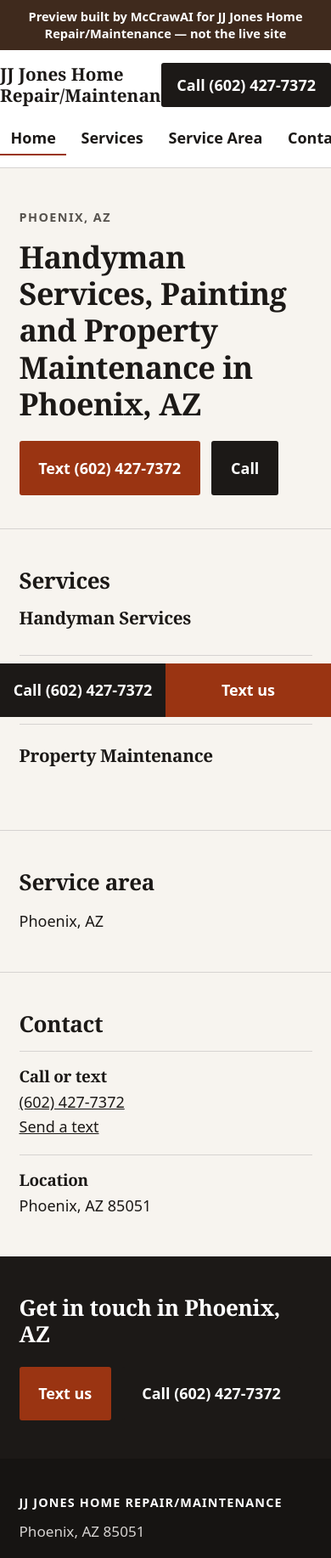
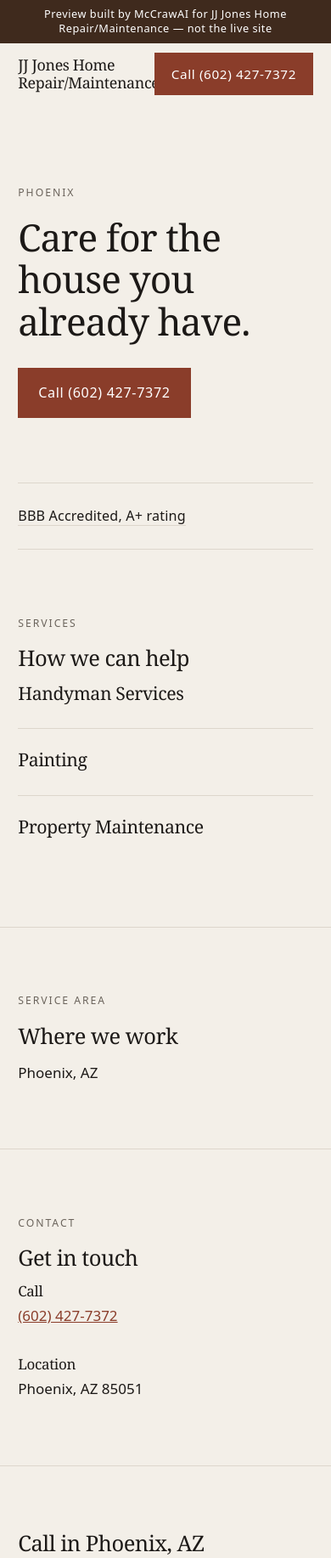
Before and after one commit to mccrawaiops/demo-jj-home-repair, a plain HTML site: page index.html in a window 390 px wide. Shown: the top 1834 px of the page at 85% size. Drawn offline with Linux system fonts and the light colour scheme.

Commit message:
Publish preview demo for JJ Jones Home Repair/Maintenance

```diff
--- a/index.html
+++ b/index.html
@@ -4,24 +4,24 @@
 <meta charset="utf-8">
 <meta name="viewport" content="width=device-width,initial-scale=1">
 <title>JJ Jones Home Repair/Maintenance | Phoenix, AZ 85051</title>
-<meta name="description" content="JJ Jones Home Repair/Maintenance in Phoenix, AZ 85051 — Handyman Services, Painting, Property Maintenance. Call (602) 427-7372.">
+<meta name="description" content="JJ Jones Home Repair/Maintenance in Phoenix, AZ 85051 — Care for the house you already have. Call (602) 427-7372.">
 <meta name="robots" content="noindex,nofollow">
 <link rel="canonical" href="https://mccrawaiops.github.io/demo-jj-home-repair/">
 <meta property="og:site_name" content="JJ Jones Home Repair/Maintenance">
 <meta property="og:title" content="JJ Jones Home Repair/Maintenance | Phoenix, AZ 85051">
-<meta property="og:description" content="JJ Jones Home Repair/Maintenance in Phoenix, AZ 85051 — Handyman Services, Painting, Property Maintenance. Call (602) 427-7372.">
+<meta property="og:description" content="JJ Jones Home Repair/Maintenance in Phoenix, AZ 85051 — Care for the house you already have. Call (602) 427-7372.">
 <meta property="og:type" content="website">
 <meta property="og:url" content="https://mccrawaiops.github.io/demo-jj-home-repair/">
 
 <meta name="twitter:card" content="summary">
-<meta name="theme-color" content="#1c1917">
+<meta name="theme-color" content="#f3efe8">
 <link rel="icon" href="img/favicon.png" type="image/png">
 <link rel="apple-touch-icon" href="img/favicon.png">
 
 <link rel="stylesheet" href="styles.css">
 <script type="application/ld+json">{"@context":"https://schema.org","@graph":[{"@type":"LocalBusiness","@id":"https://mccrawaiops.github.io/demo-jj-home-repair/#business","name":"JJ Jones Home Repair/Maintenance","url":"https://mccrawaiops.github.io/demo-jj-home-repair/","telephone":"+16024277372","address":{"@type":"PostalAddress","addressLocality":"Phoenix","addressRegion":"AZ","postalCode":"85051","addressCountry":"US"},"areaServed":[{"@type":"Place","name":"Phoenix, AZ"}]},{"@type":"WebPage","@id":"https://mccrawaiops.github.io/demo-jj-home-repair/","url":"https://mccrawaiops.github.io/demo-jj-home-repair/","name":"JJ Jones Home Repair/Maintenance","about":{"@id":"https://mccrawaiops.github.io/demo-jj-home-repair/#business"}}]}</script>
 </head>
-<body class="has-sticky">
+<body class="layout-typographic base-light">
 <div class="preview-ribbon">Preview built by McCrawAI for JJ Jones Home Repair/Maintenance — not the live site</div>
 <a class="skip" href="#main">Skip to content</a>
 <header class="top" id="top">
@@ -29,15 +29,15 @@
     <a href="index.html" class="brand"><span class="wordmark">JJ Jones Home Repair/Maintenance</span></a>
     <a class="callbtn" href="tel:+16024277372">Call (602) 427-7372</a>
   </div>
-  <nav class="wrap nav" aria-label="Main"><a href="index.html#top" aria-current="page">Home</a><a href="index.html#services">Services</a><a href="index.html#area">Service Area</a><a href="index.html#contact">Contact</a></nav>
 </header>
 <main id="main">
-<section class="hero"><div class="wrap hero-grid"><div><p class="eyebrow">Phoenix, AZ</p><h1>Handyman Services, Painting and Property Maintenance in Phoenix, AZ</h1><div class="btns"><a class="btn" href="sms:+16024277372?&body=Hi%2C%20I%20would%20like%20to%20ask%20about%20a%20project.">Text (602) 427-7372</a><a class="btn alt" href="tel:+16024277372">Call</a></div></div></div></section>
-<section class="sec" id="services"><div class="wrap"><h2>Services</h2><article class="svc"><div><h3>Handyman Services</h3></div></article><article class="svc"><div><h3>Painting</h3></div></article><article class="svc"><div><h3>Property Maintenance</h3></div></article></div></section>
-<section class="sec" id="area"><div class="wrap"><h2>Service area</h2><ul class="towns"><li>Phoenix, AZ</li></ul></div></section>
-<section class="sec" id="contact"><div class="wrap"><h2>Contact</h2><div class="contact-list"><div class="contact-item"><h2>Call or text</h2><p><a href="tel:+16024277372">(602) 427-7372</a></p><p><a href="sms:+16024277372?&body=Hi%2C%20I%20would%20like%20to%20ask%20about%20a%20project.">Send a text</a></p></div><div class="contact-item"><h2>Location</h2><p>Phoenix, AZ 85051</p></div></div></div></section>
+<section class="hero"><div class="wrap hero-inner"><p class="eyebrow">Phoenix</p><h1>Care for the house you already have.</h1><div class="btns"><a class="btn" href="tel:+16024277372">Call (602) 427-7372</a></div></div></section>
+<section class="trust-band" id="trust"><div class="wrap"><div class="trust"><div class="trust-item"><p><a href="https://www.bbb.org/us/az/phoenix/category/handyman/accredited" rel="noopener" target="_blank">BBB Accredited, A+ rating</a></p></div></div></div></section>
+<section class="sec" id="services"><div class="wrap"><p class="kicker">Services</p><h2>How we can help</h2><div class="svcs"><article class="svc"><h3>Handyman Services</h3></article><article class="svc"><h3>Painting</h3></article><article class="svc"><h3>Property Maintenance</h3></article></div></div></section>
+<section class="sec" id="area"><div class="wrap"><p class="kicker">Service area</p><h2>Where we work</h2><ul class="towns"><li>Phoenix, AZ</li></ul></div></section>
+<section class="sec" id="contact"><div class="wrap"><p class="kicker">Contact</p><h2>Get in touch</h2><div class="contact-list"><div class="contact-item"><h2>Call</h2><p><a href="tel:+16024277372">(602) 427-7372</a></p></div><div class="contact-item"><h2>Location</h2><p>Phoenix, AZ 85051</p></div></div></div></section>
 </main>
-<section class="cta-band"><div class="wrap"><h2>Get in touch in Phoenix, AZ</h2><div class="btns"><a class="btn" href="sms:+16024277372?&body=Hi%2C%20I%20would%20like%20to%20ask%20about%20a%20project.">Text us</a><a class="btn alt" href="tel:+16024277372">Call (602) 427-7372</a></div></div></section>
+<section class="cta-band"><div class="wrap"><h2>Call in Phoenix, AZ</h2><div class="btns"><a class="btn" href="tel:+16024277372">Call (602) 427-7372</a></div></div></section>
 <footer class="foot">
   <div class="wrap cols">
     <div>
@@ -49,7 +49,6 @@
       <h3>Contact</h3>
       <p>
         <a href="tel:+16024277372">(602) 427-7372</a><br>
-        <a href="sms:+16024277372?&body=Hi%2C%20I%20would%20like%20to%20ask%20about%20a%20project.">Text us</a><br>
 
       </p>
     </div>
@@ -57,6 +56,5 @@
   </div>
   <div class="wrap credit">Demo site by <a href="https://mccrawai.com">McCrawAI</a>. This is a preview, not the live site.</div>
 </footer>
-<nav class="sticky" aria-label="Quick contact"><a class="sticky-call" href="tel:+16024277372">Call (602) 427-7372</a><a class="sticky-text" href="sms:+16024277372?&body=Hi%2C%20I%20would%20like%20to%20ask%20about%20a%20project.">Text us</a></nav>
 </body>
 </html>
--- a/styles.css
+++ b/styles.css
@@ -1,180 +1,278 @@
-/* Preview demo styles. System fonts only. No decorative motion. */
+@font-face{font-family:'Source Serif 4';font-style:normal;font-weight:200 900;font-display:swap;src:url('fonts/source-serif-4.woff2') format('woff2')}
+@font-face{font-family:'Source Sans 3';font-style:normal;font-weight:200 900;font-display:swap;src:url('fonts/source-sans-3.woff2') format('woff2')}
+:root{--font-head:'Source Serif 4', Georgia, "Times New Roman", serif;--font-body:'Source Sans 3', system-ui, -apple-system, sans-serif;}
+
+/* Prospect demo styles. Two typefaces per site, injected as --font-head and --font-body. */
 :root{
   --primary:#1c1917;
-  --accent:#9a3412;
-  --bg:#f7f4ef;
+  --accent:#8a3d2a;
+  --bg:#f3efe8;
   --ink:#1c1917;
-  --muted:#57534e;
-  --paper:#fff;
-  --line:#d6d3d1;
-  --header:#fff;
+  --muted:#6b645c;
+  --paper:#fffcf7;
+  --line:#ddd6cc;
+  --header:#f3efe8;
   --header-ink:#1c1917;
   --ribbon:#3f2a1d;
+  --font-head:Georgia,"Iowan Old Style","Times New Roman",serif;
+  --font-body:system-ui,-apple-system,"Segoe UI",sans-serif;
+  --header-h:4.25rem;
 }
 *,*::before,*::after{box-sizing:border-box}
-html{font-size:18px;scroll-behavior:smooth}
+html{font-size:17px;-webkit-text-size-adjust:100%}
 body{
   margin:0;
-  font-family:system-ui,-apple-system,"Segoe UI",Roboto,Arial,sans-serif;
+  font-family:var(--font-body);
+  font-weight:400;
   color:var(--ink);
   background:var(--bg);
   line-height:1.6;
-  padding-bottom:0;
+  letter-spacing:0;
 }
-body.has-sticky{padding-bottom:3.75rem}
 img{max-width:100%;height:auto;display:block}
-a{color:var(--primary)}
-a:focus-visible,button:focus-visible{outline:3px solid var(--accent);outline-offset:3px}
+a{color:var(--accent)}
+a:focus-visible,button:focus-visible{outline:2px solid var(--accent);outline-offset:3px}
 h1,h2,h3{
-  font-family:Georgia,"Iowan Old Style","Palatino Linotype",Palatino,"Times New Roman",serif;
-  font-weight:700;
-  line-height:1.2;
-  letter-spacing:-0.015em;
+  font-family:var(--font-head);
+  font-weight:500;
+  line-height:1.12;
+  letter-spacing:-0.02em;
   color:var(--primary);
   margin:0 0 .6em;
 }
-h1{font-size:clamp(2rem,5vw,3.15rem)}
-h2{font-size:clamp(1.45rem,3vw,1.9rem)}
+h1{font-size:clamp(2.25rem,8vw,4.75rem);font-weight:500;max-width:18ch}
+h2{font-size:clamp(1.5rem,3.2vw,2.15rem)}
 h3{font-size:1.15rem}
 p{margin:0 0 1em}
-.wrap{max-width:1080px;margin:0 auto;padding:0 1.25rem}
+.wrap{width:min(1120px,100% - 2.5rem);margin-inline:auto}
 .skip{position:absolute;left:-999px}
-.skip:focus{left:1rem;top:1rem;background:#fff;padding:.5rem .75rem;z-index:20}
+.skip:focus{left:1rem;top:1rem;background:var(--paper);color:var(--ink);padding:.5rem .75rem;z-index:30}
 
 .preview-ribbon{
   background:var(--ribbon);
   color:#fff;
   text-align:center;
-  font-size:.8125rem;
-  font-weight:650;
+  font-size:.75rem;
+  font-weight:500;
+  letter-spacing:.04em;
   line-height:1.4;
-  padding:.5rem 1rem;
+  padding:.45rem 1rem;
 }
 
 .top{
   background:var(--header);
-  border-bottom:1px solid var(--line);
+  color:var(--header-ink);
   position:sticky;
   top:0;
-  z-index:5;
-  color:var(--header-ink);
+  z-index:8;
 }
-.bar{display:flex;align-items:center;justify-content:space-between;gap:1rem;padding:.85rem 0}
-.brand{display:flex;align-items:center;gap:.75rem;text-decoration:none;color:var(--header-ink);min-width:0}
-.brand img{height:48px;width:auto;max-width:220px}
-.wordmark{font-family:Georgia,"Iowan Old Style",Palatino,serif;font-weight:700;font-size:1.15rem;line-height:1.2}
+.bar{
+  display:flex;
+  align-items:center;
+  justify-content:space-between;
+  gap:1.25rem;
+  min-height:var(--header-h);
+  padding:.6rem 0;
+}
+.brand{display:flex;align-items:center;gap:.8rem;text-decoration:none;color:var(--header-ink);min-width:0}
+.brand img{height:44px;width:auto;max-width:200px}
+.wordmark{font-family:var(--font-head);font-weight:500;font-size:1.05rem;line-height:1.2;letter-spacing:-0.02em}
 .callbtn{
-  background:var(--primary);
+  background:var(--accent);
   color:#fff;
   text-decoration:none;
-  font-weight:700;
-  padding:.65rem 1rem;
-  border-radius:3px;
+  font-weight:500;
+  font-size:.9rem;
+  letter-spacing:.04em;
+  padding:.7rem 1.1rem;
   white-space:nowrap;
+  border:1px solid var(--accent);
+  transition:opacity .5s ease;
 }
-.nav{display:flex;gap:.25rem;padding:0 0 .75rem;overflow-x:auto}
-.nav a{text-decoration:none;color:var(--header-ink);font-weight:600;padding:.35rem .7rem;white-space:nowrap}
-.nav a[aria-current="page"]{color:var(--primary);box-shadow:inset 0 -2px 0 var(--accent)}
+.callbtn:hover{opacity:.86}
 
-.hero{padding:2.6rem 0 2.2rem}
-.hero-grid{display:grid;gap:1.75rem;align-items:center}
-@media(min-width:800px){
-  .hero-grid.has-photo{grid-template-columns:1.05fr .95fr}
-}
+/* Hero */
+.hero{position:relative;isolation:isolate}
+.hero-inner{padding:4.5rem 0 4rem}
 .eyebrow{
-  font-size:.8rem;
-  font-weight:700;
-  letter-spacing:.1em;
+  font-family:var(--font-body);
+  font-size:.72rem;
+  font-weight:500;
+  letter-spacing:.16em;
   text-transform:uppercase;
   color:var(--muted);
-  margin:0 0 .75rem;
+  margin:0 0 1.1rem;
 }
-.lead{font-size:1.15rem;max-width:36rem}
-.hero-photo img{width:100%;aspect-ratio:4/3;object-fit:cover;background:var(--line)}
-
-.btns{display:flex;flex-wrap:wrap;gap:.75rem;margin:1.25rem 0 0}
+.lead{font-size:1.05rem;max-width:32rem;color:var(--ink);margin:0 0 0}
+.hero .lead{margin-top:1.15rem;max-width:28rem}
+.btns{display:flex;flex-wrap:wrap;gap:.75rem;margin:1.75rem 0 0}
 .btn{
   display:inline-block;
   background:var(--accent);
   color:#fff;
   text-decoration:none;
-  font-weight:700;
-  padding:.85rem 1.15rem;
-  border-radius:3px;
-  border:2px solid var(--accent);
+  font-weight:500;
+  font-size:.95rem;
+  letter-spacing:.04em;
+  padding:.9rem 1.35rem;
+  border:1px solid var(--accent);
+  transition:opacity .5s ease,background .5s ease,color .5s ease;
 }
-.btn.alt{background:var(--primary);border-color:var(--primary);color:#fff}
-.btn.ghost{background:transparent;color:var(--primary);border-color:var(--primary)}
+.btn:hover{opacity:.88}
+.btn.ghost{background:transparent;color:var(--ink);border-color:var(--line)}
 
-.sec{padding:2.5rem 0;border-top:1px solid var(--line)}
-.about{max-width:40rem}
+/* Full-bleed photo hero */
+.hero-bleed{
+  min-height:calc(100svh - 6.5rem);
+  display:flex;
+  align-items:flex-end;
+  color:#f8f6f1;
+}
+.hero-bleed .hero-media{
+  position:absolute;
+  inset:0;
+  z-index:-1;
+  overflow:hidden;
+  background:#1a1917;
+}
+.hero-bleed .hero-media img{
+  width:100%;
+  height:100%;
+  object-fit:cover;
+  object-position:center;
+  transform:scale(1.04);
+  animation:hero-settle 1.8s ease-out both;
+}
+.hero-bleed::after{
+  content:"";
+  position:absolute;
+  inset:0;
+  z-index:-1;
+  background:linear-gradient(180deg,rgba(10,10,10,.18) 0%,rgba(10,10,10,.28) 40%,rgba(10,10,10,.72) 100%);
+  pointer-events:none;
+}
+.hero-bleed .hero-inner,.hero-bleed .hero-copy{width:min(1120px,100% - 2.5rem);margin-inline:auto;padding:5rem 0 4.25rem;position:relative}
+.hero-bleed h1,.hero-bleed .eyebrow,.hero-bleed .lead{color:#f8f6f1}
+.hero-bleed .eyebrow{color:rgba(248,246,241,.78)}
+.hero-bleed .lead{color:rgba(248,246,241,.86)}
+.hero-bleed .btn{background:#fff;color:#161412;border-color:#fff}
+@keyframes hero-settle{from{transform:scale(1.08);opacity:.7}to{transform:scale(1.04);opacity:1}}
+@keyframes fade-up{from{opacity:0;transform:translateY(.6rem)}to{opacity:1;transform:none}}
+.hero-bleed .hero-copy{animation:fade-up 1s ease both .2s}
 
-.svc{
+/* Typographic / industrial heroes (no photo) */
+.layout-typographic .hero-inner,
+.layout-industrial .hero-inner{padding:5.5rem 0 4.5rem}
+.layout-typographic h1{font-size:clamp(2.6rem,11vw,6rem);max-width:14ch;font-weight:500}
+.layout-industrial h1{font-size:clamp(2.4rem,9vw,5.25rem);max-width:16ch;letter-spacing:-0.03em;font-weight:600}
+.layout-crisp h1{font-family:var(--font-head);letter-spacing:-0.04em;font-weight:500;max-width:16ch}
+.layout-editorial h1{font-weight:500;font-style:italic;letter-spacing:-0.03em}
+.layout-editorial .wordmark{font-style:normal}
+
+/* Sections */
+.sec{padding:4.5rem 0}
+.sec + .sec{border-top:1px solid var(--line)}
+.kicker{
+  font-size:.72rem;
+  font-weight:500;
+  letter-spacing:.16em;
+  text-transform:uppercase;
+  color:var(--muted);
+  margin:0 0 1rem;
+}
+.about{max-width:38rem}
+.about p{font-size:1.05rem}
+
+/* Trust */
+.trust{
   display:grid;
-  gap:1.25rem;
-  padding:1.35rem 0;
+  gap:1.25rem 2.5rem;
+  padding:1.5rem 0;
   border-top:1px solid var(--line);
-  align-items:start;
+  border-bottom:1px solid var(--line);
 }
+@media(min-width:700px){
+  .trust{grid-template-columns:repeat(auto-fit,minmax(180px,1fr));padding:1.75rem 0}
+}
+.trust-item{min-width:0}
+.trust-item p{margin:0;font-size:.95rem;letter-spacing:.01em}
+.trust-item a{color:inherit;text-decoration:none;border-bottom:1px solid var(--line)}
+.hero-bleed + .trust-band{background:var(--bg)}
+.trust-band{padding:0}
+.trust-band .wrap{padding-top:0;padding-bottom:0}
+
+/* Reviews */
+.reviews{display:grid;gap:2.5rem}
+@media(min-width:800px){
+  .reviews{grid-template-columns:repeat(3,1fr);gap:2.75rem}
+}
+blockquote.review{margin:0}
+.review p{font-family:var(--font-head);font-size:1.15rem;line-height:1.45;margin:0 0 1.1rem;color:var(--ink)}
+.review footer{font-family:var(--font-body);font-size:.8rem;letter-spacing:.06em;text-transform:uppercase;color:var(--muted)}
+.review footer a{color:var(--muted);text-decoration:none;border-bottom:1px solid var(--line)}
+
+/* Services */
+.svcs{display:grid;gap:0}
+.svc{padding:1.4rem 0;border-top:1px solid var(--line)}
 .svc:first-of-type{border-top:0;padding-top:0}
-@media(min-width:700px){
-  .svc.has-photo{grid-template-columns:220px 1fr}
+.svc h3{margin:0 0 .35rem;font-size:1.25rem}
+.svc p{margin:0;max-width:36rem;color:var(--ink)}
+.layout-crisp .svcs{grid-template-columns:1fr;gap:0}
+@media(min-width:800px){
+  .layout-crisp .svcs,
+  .layout-industrial .svcs{grid-template-columns:repeat(2,1fr);gap:0 3rem}
+  .layout-crisp .svc,
+  .layout-industrial .svc{border-top:1px solid var(--line);padding:1.5rem 0}
 }
-.svc img{width:100%;aspect-ratio:4/3;object-fit:cover;background:var(--line)}
-.svc h3{margin-bottom:.35rem}
-.svc p{margin:0;color:var(--ink)}
+.layout-editorial .svc h3{font-style:italic}
 
-.gallery{
-  display:grid;
-  gap:.75rem;
-  grid-template-columns:repeat(auto-fit,minmax(220px,1fr));
-  margin-top:1rem;
+/* Work */
+.gallery{display:grid;gap:.35rem;margin-top:1.5rem}
+.gallery figure{margin:0}
+.gallery img{width:100%;aspect-ratio:16/10;object-fit:cover;background:var(--line)}
+.layout-cinematic .gallery{grid-template-columns:1fr}
+.layout-cinematic .gallery img{aspect-ratio:16/9}
+@media(min-width:800px){
+  .layout-cinematic .gallery{grid-template-columns:1fr 1fr}
+  .layout-cinematic .gallery figure:first-child{grid-column:1/-1}
+  .layout-cinematic .gallery figure:first-child img{aspect-ratio:16/8}
 }
-.gallery img{width:100%;aspect-ratio:4/3;object-fit:cover;background:var(--line)}
+.layout-editorial .gallery{gap:1.5rem 1.25rem}
+@media(min-width:800px){
+  .layout-editorial .gallery{grid-template-columns:1.15fr .85fr}
+}
+.layout-editorial .gallery img{aspect-ratio:4/5}
+.layout-editorial .gallery figure:nth-child(3n+1) img{aspect-ratio:16/11}
+.layout-crisp .gallery{grid-template-columns:1fr 1fr;gap:.5rem}
+.layout-crisp .gallery img{aspect-ratio:4/3}
 
-.towns{margin:0;padding:0;list-style:none;display:flex;flex-wrap:wrap;gap:.4rem .9rem}
+.towns{margin:0;padding:0;list-style:none;display:flex;flex-wrap:wrap;gap:.35rem 1.4rem}
 .towns li{margin:0}
-.hours{margin:0;padding:0;list-style:none}
-.hours li{display:flex;gap:1rem;justify-content:space-between;max-width:22rem;border-bottom:1px solid var(--line);padding:.4rem 0}
+.hours{margin:0;padding:0;list-style:none;max-width:24rem}
+.hours li{display:flex;gap:1rem;justify-content:space-between;border-bottom:1px solid var(--line);padding:.45rem 0}
 
-.contact-list{display:grid;gap:1rem}
-@media(min-width:700px){.contact-list{grid-template-columns:repeat(2,1fr)}}
-.contact-item{border-top:1px solid var(--line);padding:1rem 0 0}
-.contact-item h2,.contact-item h3{margin:0 0 .25rem;font-size:1.05rem}
+.contact-list{display:grid;gap:2rem}
+@media(min-width:700px){.contact-list{grid-template-columns:repeat(2,1fr);gap:2.5rem 3rem}}
+.contact-item h2,.contact-item h3{margin:0 0 .35rem;font-size:1rem}
 .contact-item p{margin:0}
 
-.cta-band{background:var(--primary);color:#f7f4ef;padding:2.5rem 0}
-.cta-band h2{color:#fff}
-.cta-band .btn.ghost{border-color:#fff;color:#fff}
+.cta-band{padding:4.5rem 0;border-top:1px solid var(--line)}
+.cta-band h2{max-width:16ch}
 
-.foot{background:#161412;color:#d6d3d1;padding:2.4rem 0 1.4rem;font-size:.95rem}
-.foot a{color:#fff}
-.cols{display:grid;gap:1.25rem;grid-template-columns:repeat(auto-fit,minmax(180px,1fr))}
-.foot h3{color:#fff;font-family:system-ui,-apple-system,"Segoe UI",sans-serif;font-size:.8rem;letter-spacing:.08em;text-transform:uppercase;margin:0 0 .6rem}
-.credit{margin-top:1.75rem;padding-top:1rem;border-top:1px solid #3f3a36;font-size:.85rem;color:#a8a29e}
-.credit a{color:#e7e5e4}
+.foot{padding:3rem 0 2rem;font-size:.9rem;color:var(--muted)}
+.foot a{color:var(--ink);text-decoration:none}
+.cols{display:grid;gap:1.5rem;grid-template-columns:repeat(auto-fit,minmax(160px,1fr))}
+.foot h3{color:var(--ink);font-family:var(--font-body);font-size:.7rem;letter-spacing:.12em;text-transform:uppercase;font-weight:500;margin:0 0 .6rem}
+.credit{margin-top:2.5rem;padding-top:1.1rem;border-top:1px solid var(--line);font-size:.8rem;color:var(--muted)}
+.credit a{color:var(--muted);text-decoration:underline;text-underline-offset:3px}
 
-.sticky{display:none}
-@media(max-width:899px){
-  body.has-sticky .sticky{
-    display:flex;
-    position:fixed;
-    bottom:0;left:0;right:0;
-    z-index:6;
-  }
-  .sticky a{
-    flex:1;
-    text-align:center;
-    text-decoration:none;
-    color:#fff;
-    font-weight:800;
-    padding:.95rem .5rem;
-  }
-  .sticky-call{background:var(--primary)}
-  .sticky-text{background:var(--accent)}
-}
+/* Dark bases */
+.base-dark{background:var(--bg);color:var(--ink)}
+.base-dark .foot a,
+.base-dark .credit a{color:var(--ink)}
 
 @media(prefers-reduced-motion:reduce){
   html{scroll-behavior:auto}
   *,*::before,*::after{animation:none !important;transition:none !important}
+  .hero-bleed .hero-media img{transform:none}
 }
```
Also changed, not shown: 404.html (+2 -5 lines), fonts/source-sans-3.woff2 (added), fonts/source-serif-4.woff2 (added).
